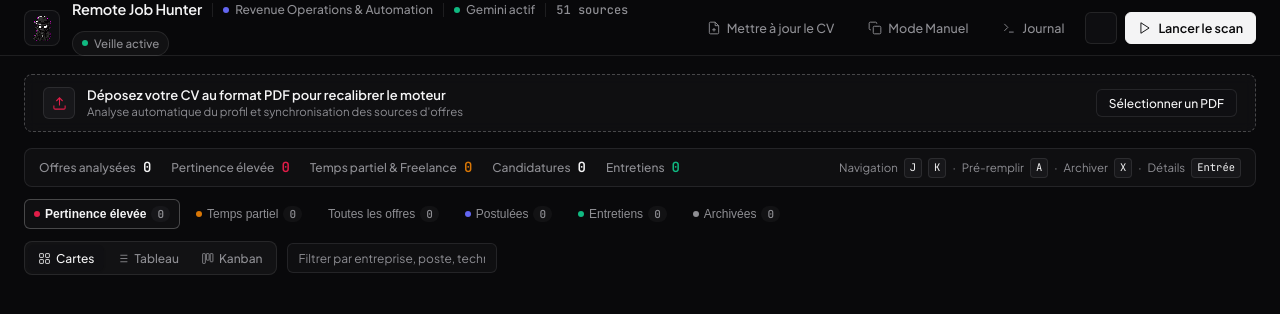
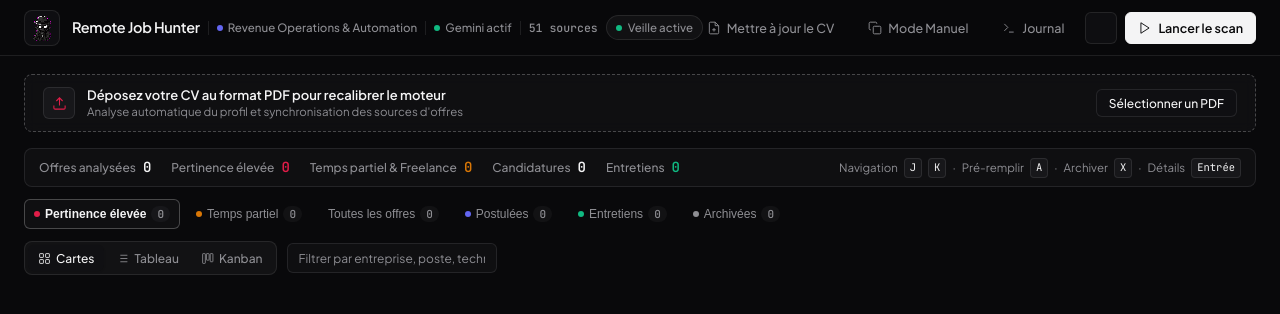
Before and after one commit to manny-ruesch/remote-job-hunter, a plain HTML site: page dashboard/static/index.html in a window 1280 px wide. Drawn offline with nearby package versions, Linux system fonts and the light colour scheme; a script that the page names is missing.

Commit message:
docs(release): refresh demo GIF for Linear/Editorial UI, document ATS CV Tailor, and add CI test deps

```diff
--- a/dashboard/static/index.html
+++ b/dashboard/static/index.html
@@ -155,28 +155,32 @@
     .brand-identity {
       display: flex;
       align-items: center;
-      gap: 10px;
-      flex-wrap: wrap;
+      gap: 8px;
+      flex-wrap: nowrap;
+      white-space: nowrap;
     }
     .brand-title {
       font-family: var(--font-sans);
       font-size: 14.5px;
       font-weight: 600;
-      letter-spacing: -0.01em;
+      letter-spacing: -0.02em;
       color: var(--text);
+      white-space: nowrap;
     }
     .header-divider {
       width: 1px;
       height: 14px;
       background: var(--border);
+      flex-shrink: 0;
     }
     .profile-pill {
       display: inline-flex;
       align-items: center;
-      gap: 6px;
-      font-size: 12px;
+      gap: 5px;
+      font-size: 11.5px;
       color: var(--text-muted);
       font-weight: 500;
+      white-space: nowrap;
     }
 
     .status-badge {
```
Also changed, not shown: 4 other files.
